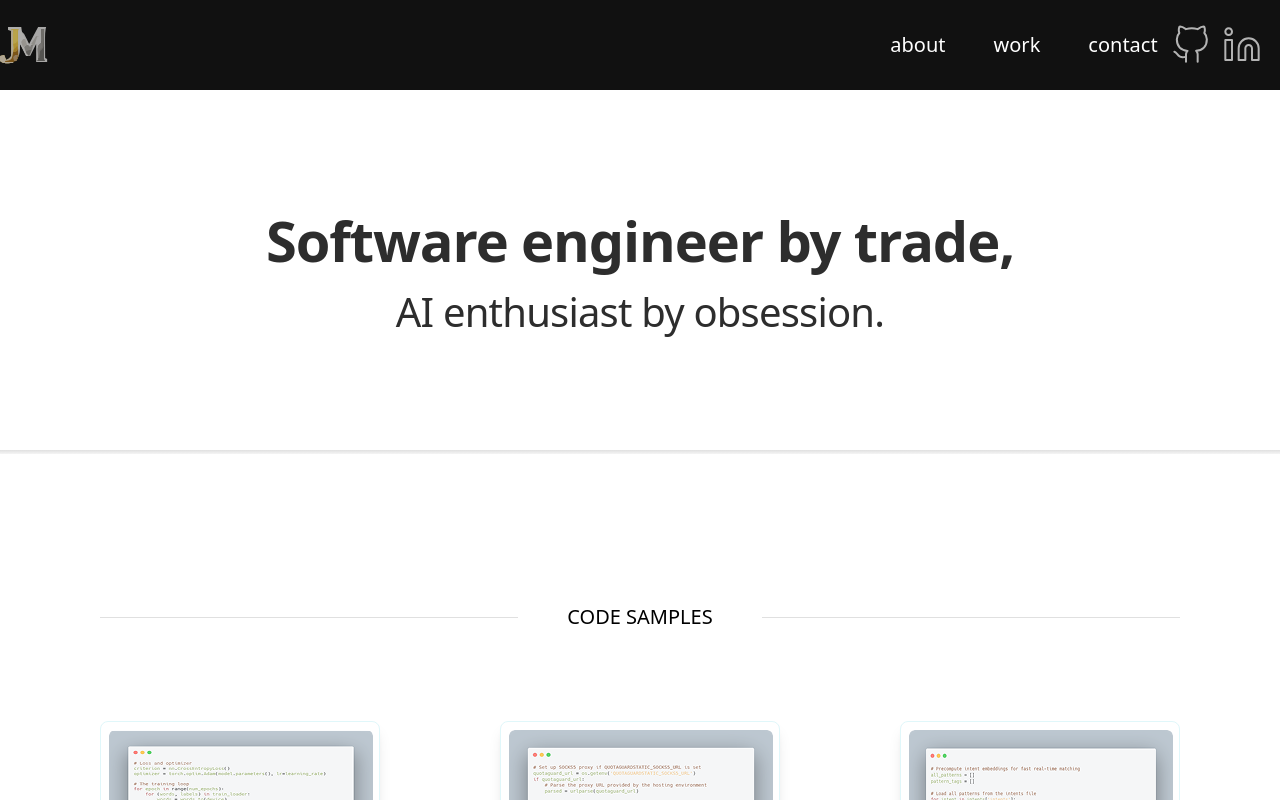
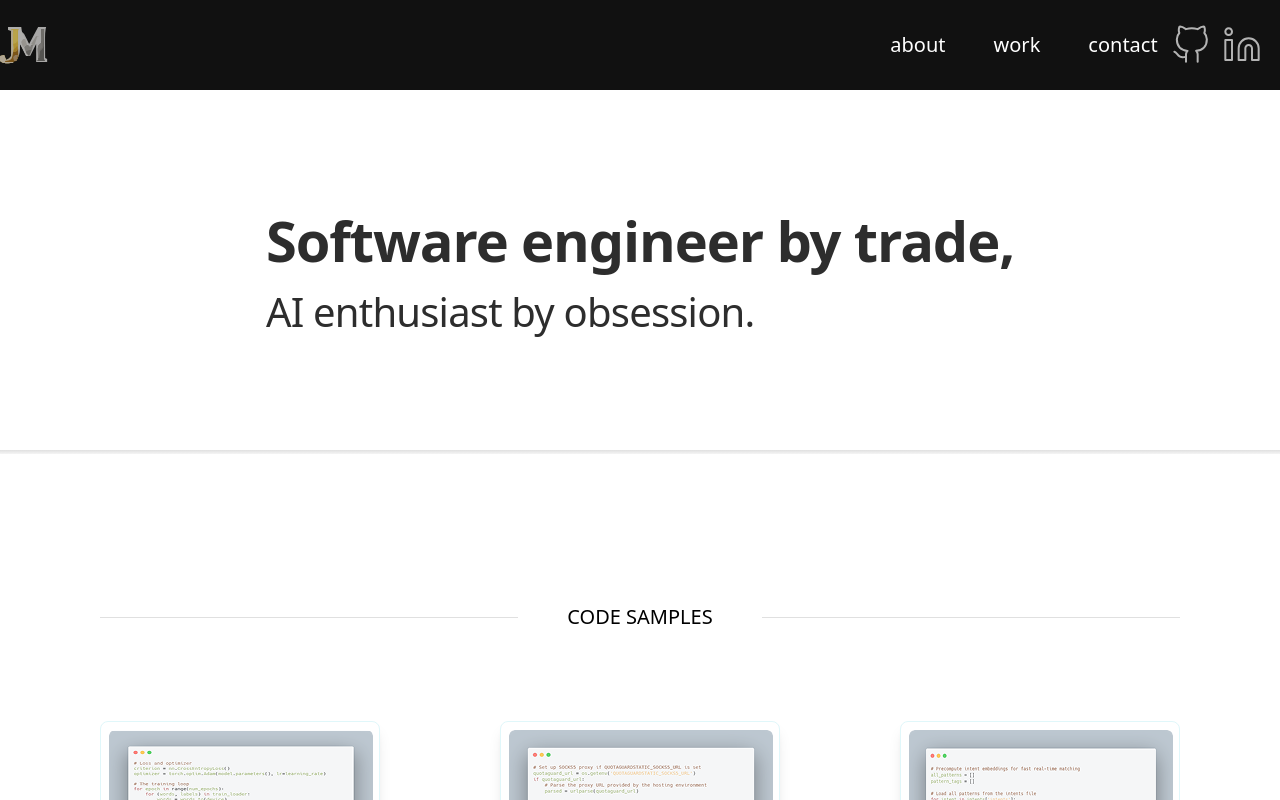
Before and after one commit to robmcdonald5/personalsite, a SvelteKit app: page / in a window 1280 px wide. Shown: the top 800 px of the page. Built offline with nearby package versions, Linux system fonts and the light colour scheme.

Commit message:
Updated about page gradient

```diff
--- a/src/lib/Hero.svelte
+++ b/src/lib/Hero.svelte
@@ -1,5 +1,5 @@
 <section class="w-full max-w-[1440px] h-[360px] flex justify-center items-center px-[5%] md:px-[180px] bg-[#FFFFFF]">
-  <div class="text-center">
+  <div class="text-left">
     <span class="text-[#2D2D2D]">
       <span class="text-[56px] font-inter font-bold tracking-[-0.02em]">
         Software engineer by trade,<br />
--- a/src/routes/about/+page.svelte
+++ b/src/routes/about/+page.svelte
@@ -12,7 +12,7 @@
     <Header />
   </header>
 
-  <main class="flex-grow">
+  <main class="flex-grow flex flex-col">
     <!-- About Hero Section -->
     <div class="w-full bg-[#FFFFFF] flex justify-center py-[90px]">
       <section class="w-full max-w-[1440px] px-[5%] md:px-[180px]">
@@ -42,7 +42,7 @@
     <div class="w-full h-[4px] gradient-divider"></div>
 
     <!-- Content Section -->
-    <div class="w-full bg-[#FAFAFA] flex justify-center py-[90px]">
+    <div class="w-full bg-[#FAFAFA] flex justify-center pt-[90px] pb-[90px] flex-grow">
       <section class="w-full max-w-[1440px] px-[5%] md:px-[180px]">
         <div class="grid grid-cols-1 md:grid-cols-3 gap-x-[27px] gap-y-[76px]">
           <!-- Experience Column -->
@@ -119,7 +119,6 @@
         </div>
       </section>
     </div>
-
     <div class="w-full h-[4px] gradient-divider"></div>
   </main>
 
```
